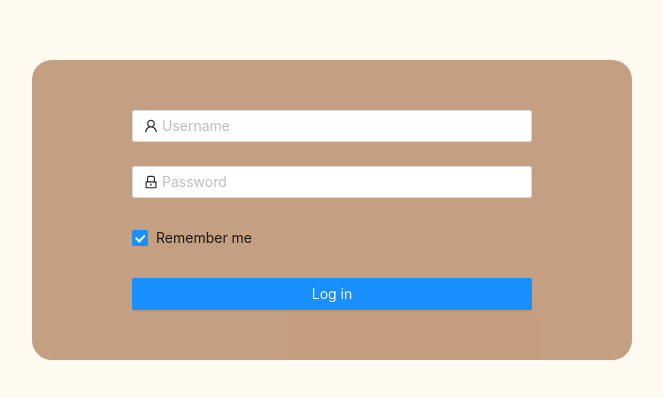
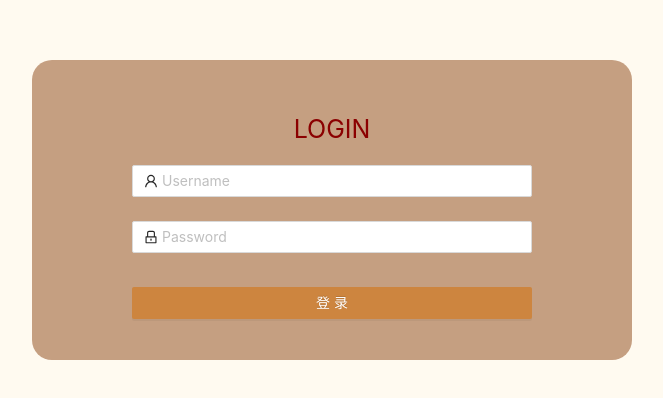
Before and after one commit to ZhufuZebao/QF-Project, a React (Create React App) app: page /#/login in a window 1280 px wide. Shown: the part 190-588 px from the top of the page, without its empty margins (308-971 px from the left). Built offline with nearby package versions, Linux system fonts and the light colour scheme.

Commit message:
登录画面

```diff
--- a/src/components/sandbox/TopHeader/UserShow/index.tsx
+++ b/src/components/sandbox/TopHeader/UserShow/index.tsx
@@ -20,7 +20,7 @@ function UserShow(props:any) {
                 {
                     label: '退出登录',
                     key: '3',
-                    danger:true
+                    danger:true,
                 },
             ]}
         />
--- a/src/pages/Login/LoginPage.module.css
+++ b/src/pages/Login/LoginPage.module.css
@@ -9,6 +9,12 @@
     padding: 50px 100px;
     border-radius: 20px;
 }
+.title{
+    font-size: 25px;
+    text-align: center;
+    color: darkred;
+    margin-bottom: 16px;
+}
 :global(.login-form-button){
     width: 100%;
 }
--- a/src/pages/Login/LoginPage.tsx
+++ b/src/pages/Login/LoginPage.tsx
@@ -1,15 +1,29 @@
-import React from 'react';
-import { Button, Checkbox, Form, Input } from 'antd';
+import React, {useEffect} from 'react';
+import {Button,Form, Input, message} from 'antd';
 import { LockOutlined, UserOutlined } from '@ant-design/icons';
 import style from './LoginPage.module.css'
+import {loginServer} from "../../server/server";
+import {useDispatch} from "react-redux";
+import {useNavigate} from 'react-router-dom'
+import {login} from '../../redux/reducers/authReducer'
 
 function LoginPage(props:any) {
+    const dispatch = useDispatch()
+    const navigate = useNavigate()
     const onFinish = (values: any) => {
-        console.log('Success:', values);
+        loginServer(`/users?username=${values.username}&password=${values.password}&roleState=true&_expand=role`).then(res => {
+            if(res.data.length > 0){
+                dispatch(login(res.data))
+                navigate('/')
+            }else{
+                message.error('用户名和密码不正确')
+            }
+        })
     };
     return (
         <div style={{height:'100vh',backgroundColor:'#FFFAF0'}}>
             <div className={style.fromDiv}>
+                <div className={style.title}>LOGIN</div>
                 <Form
                     name="normal_login"
                     className="login-form"
@@ -33,13 +47,10 @@ function LoginPage(props:any) {
                         />
                     </Form.Item>
                     <Form.Item>
-                        <Form.Item name="remember" valuePropName="checked" noStyle>
-                            <Checkbox>Remember me</Checkbox>
-                        </Form.Item>
-                    </Form.Item>
-                    <Form.Item>
-                        <Button type="primary" htmlType="submit" className="login-form-button">
-                            Log in
+                        <Button type="primary" htmlType="submit" className="login-form-button"
+                                style={{backgroundColor:'#CD853F',border:'0px',marginTop:'10px'}}
+                        >
+                            登录
                         </Button>
                     </Form.Item>
                 </Form>
--- /dev/null
+++ b/src/redux/reducers/authReducer.ts
@@ -0,0 +1,56 @@
+import {createSlice,PayloadAction} from '@reduxjs/toolkit'
+const defauleUserInfo:userInfoInterface = {
+    id:0,
+    default:false,
+    username:'',
+    password:'',
+    roleState:false,
+    roleId:0,
+    region:'',
+    role:{
+        id:0,
+        roleName:'',
+        roleType:0,
+        rights:[]
+    },
+}
+
+interface roleInterface {
+    id:number,
+    roleName:string,
+    roleType:number,
+    rights:Array<string>
+}
+interface userInfoInterface {
+    id:number,
+    default:boolean,
+    username:string,
+    password:string,
+    roleState:boolean,
+    roleId:number,
+    region:string,
+    role:roleInterface
+}
+interface State {
+    userInfo:userInfoInterface,
+}
+const initialState:State = {
+    userInfo:defauleUserInfo
+}
+
+const authReducer = createSlice({
+    name:'authReducer',
+    initialState,
+    reducers:{
+        login(state:State,action:PayloadAction<any>){
+            localStorage.setItem('token',action.payload[0].username)
+            state.userInfo = {...action.payload[0]}
+        },
+        logout(state:State){
+            localStorage.removeItem('token')
+            state.userInfo = defauleUserInfo
+        }
+    }
+})
+export const {login} = authReducer.actions
+export default authReducer.reducer
--- a/src/redux/store.ts
+++ b/src/redux/store.ts
@@ -1,8 +1,10 @@
 import {configureStore} from '@reduxjs/toolkit'
 import globalSlice from './reducers/globalReducer'
+import authSlice from './reducers/authReducer'
 
 const store = configureStore({
     reducer:{
+        authSlice,
         globalSlice
     }
 })
--- a/src/server/server.ts
+++ b/src/server/server.ts
@@ -24,3 +24,6 @@ export function deleteData(url:string) {
 export function insertData(url:string,data:insertDataState){
     return axios.post(`${default_url}${url}`,data)
 }
+export function loginServer(url:string){
+    return axios.get(`${default_url}${url}`)
+}
```
